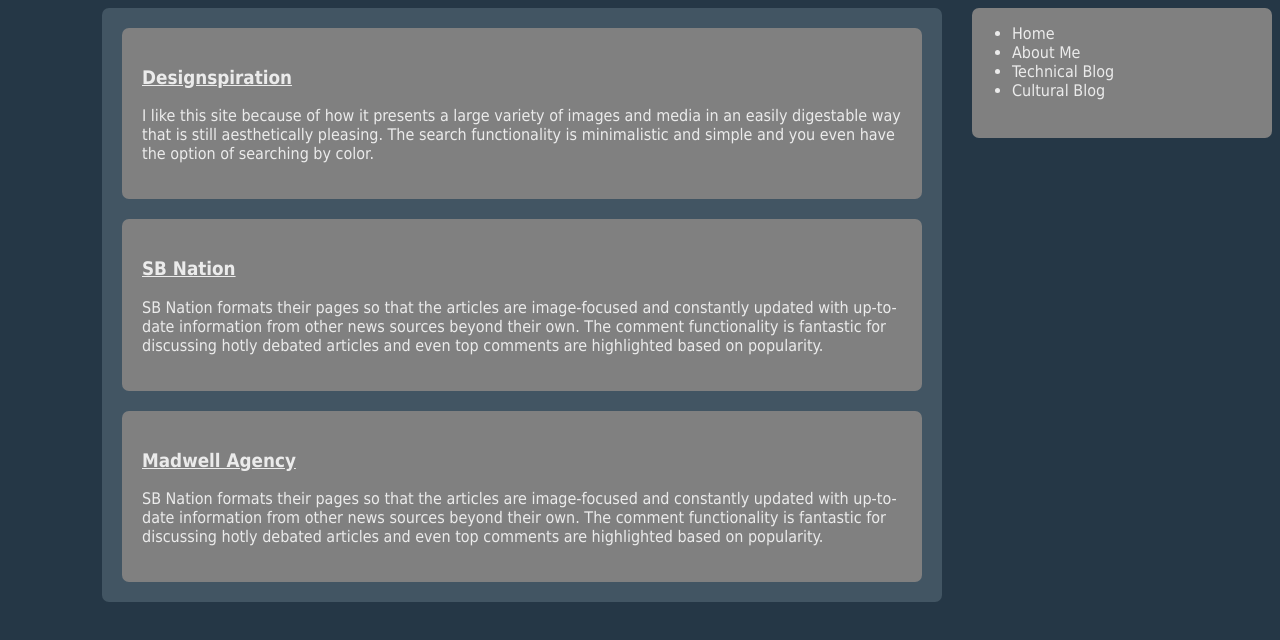
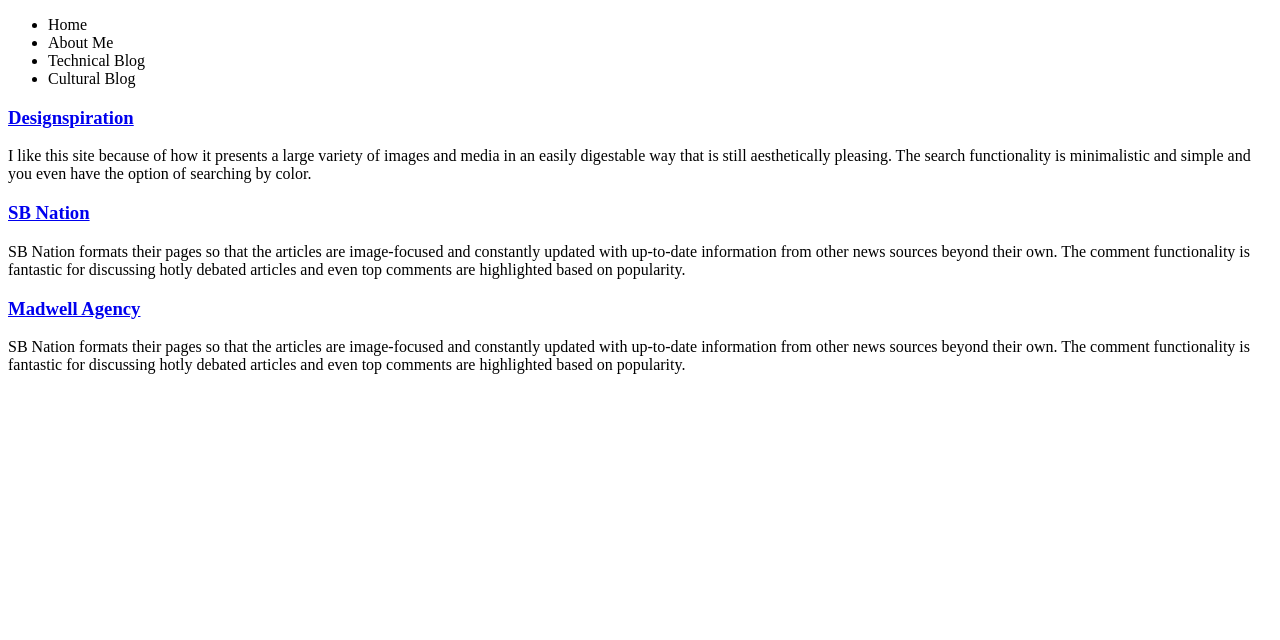
Before and after one commit to Sean3llis/sean3llis.github.io, a plain HTML site: page blog-posts/week1_technical.html in a window 1280 px wide. Drawn offline with Linux system fonts and the light colour scheme.

Commit message:
fixed week1 technical location

```diff
--- a/blog-posts/week1_technical.html
+++ b/blog-posts/week1_technical.html
@@ -1,47 +1,6 @@
 <!DOCTYPE html>
 <html>
 	<head>
-		<style>
-		* {
-			font-family: Tahoma, sans-serif;
-			color: #EBEBEB;
-		}
-		div {
-			border-radius: 7px;
-		}
-		#rightbar {
-			background-color:gray;
-			height: 130px;
-			width: 300px;
-			float: right;
-			display: inline-block;
-		}
-		#centerblock {
-			background-color: #425563;
-			width: 800px;
-			float:right;
-			margin-right: 30px;
-			padding: 20px;
-		}
-		#post_1 {
-			background-color: gray;
-			padding: 20px;
-		}
-		#post_2 {
-			background-color: gray;
-			padding: 20px;
-			margin-top: 20px;
-		}
-		#post_3 {
-			background-color: gray;
-			padding: 20px;
-			margin-top: 20px;
-		}
-		#bg {
-			background-color: #253746;
-		}
-
-		</style>
 		<title>Sean's Index</title>
 	</head>
 	<body id="bg">
```
